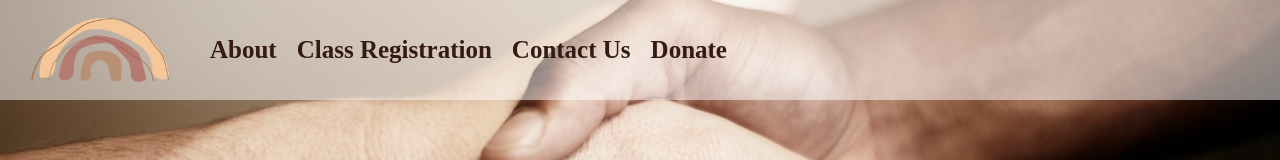
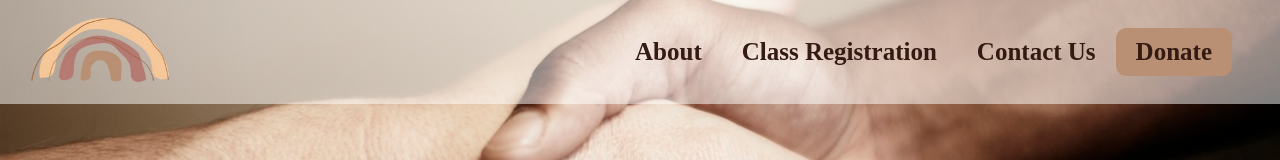
Before and after one commit to sd99park/Lets-Talk-Race-Website, a React (Create React App) app: page / in a window 1280 px wide. Shown: the top 160 px of the page. Built offline with nearby package versions, Linux system fonts and the light colour scheme.

Commit message:
Donate button for header

```diff
--- a/src/components/Header.css
+++ b/src/components/Header.css
@@ -2,18 +2,26 @@
   width: 100%;
   background-color: rgba(255, 255, 255, 0.5);
   min-height: 72px;
-  display: flex;
   overflow: hidden;
   z-index: 999;
   position: fixed;
+  float: left;
+  display: flex;
+  justify-content: space-between;
+}
+
+.nav-container {
+  display: flex;
   align-items: center;
+  margin-right: 3rem;
 }
 
 .links {
   font-size: 25px;
   font-family: "Belleza";
   color: rgba(51 26 18);
-  padding: 10px;
+  padding: 20px;
+  margin: 0px;
 }
 
 .hamburger {
@@ -42,3 +50,18 @@
   align-items: center;
   justify-content: center;
 }
+
+.donate-button {
+  background-color: rgba(185 144 116);
+  color: rgba(51 26 18);
+  padding: 5px 20px;
+  margin: 10px 0px;
+  cursor: pointer;
+  border-radius: 10px;
+  border-color: rgba(185 144 116);
+  font-size: 25px;
+  font-family: "Belleza";
+  padding: 10px;
+  padding-left: 20px;
+  padding-right: 20px;
+}
--- a/src/components/Header.js
+++ b/src/components/Header.js
@@ -29,13 +29,15 @@ const Header = () => {
       {isNotMobile ? (
         <>
           <div className="head-container">
+            <div className="head-img-container">
               <img
                 src={rainbow}
                 onClick={() => navigate("/")}
                 alt="Rainbow"
                 style={{ height: "100px" }}
               />
-
+            </div>
+            <div className="nav-container">
               <h2 onClick={() => navigate("/About")} className="links">
                 About
               </h2>
@@ -45,9 +47,10 @@ const Header = () => {
               <h2 onClick={() => navigate("/Contact")} className="links">
                 Contact Us
               </h2>
-            <h2 onClick={() => navigate("/Donate")} className="links">
+              <h2 onClick={() => navigate("/Donate")} className="donate-button">
                 Donate
               </h2>
+            </div>
           </div>
         </>
       ) : (
```
Lines whose indentation alone changed are shown as unchanged.
